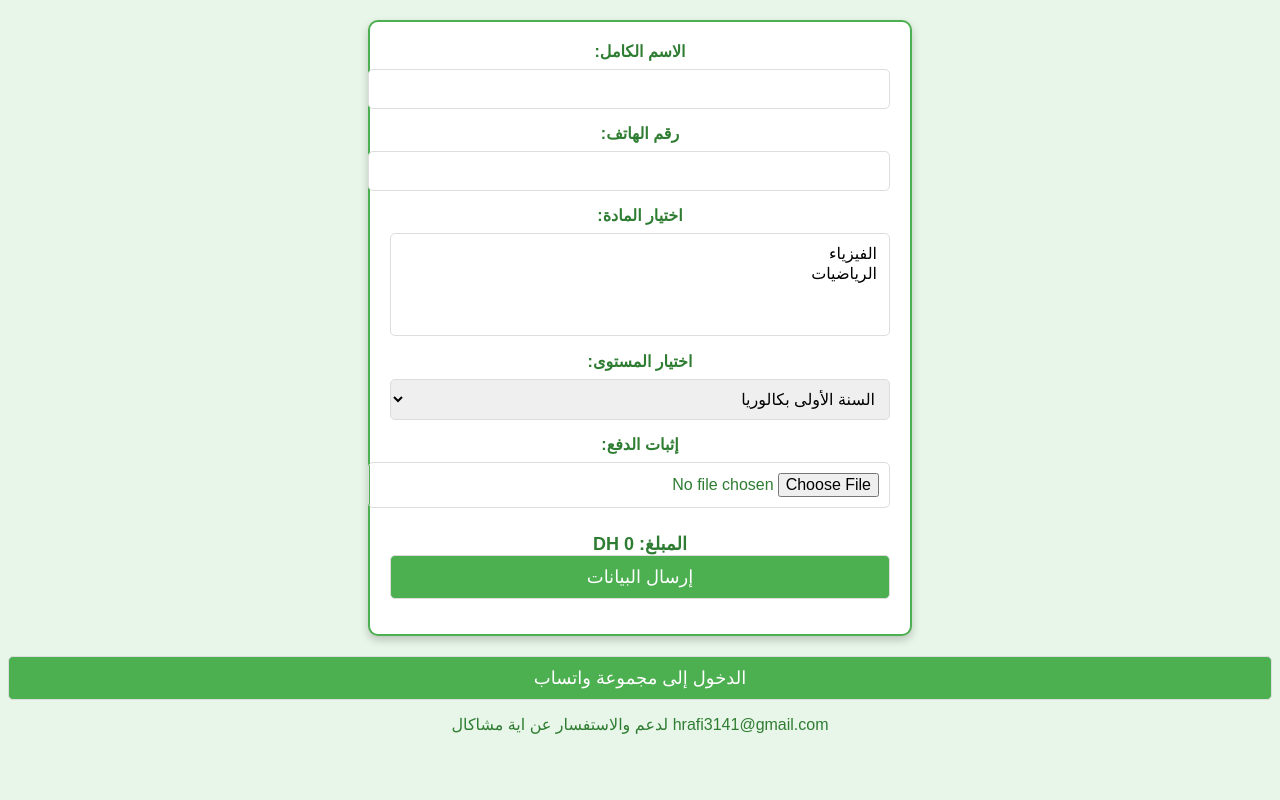
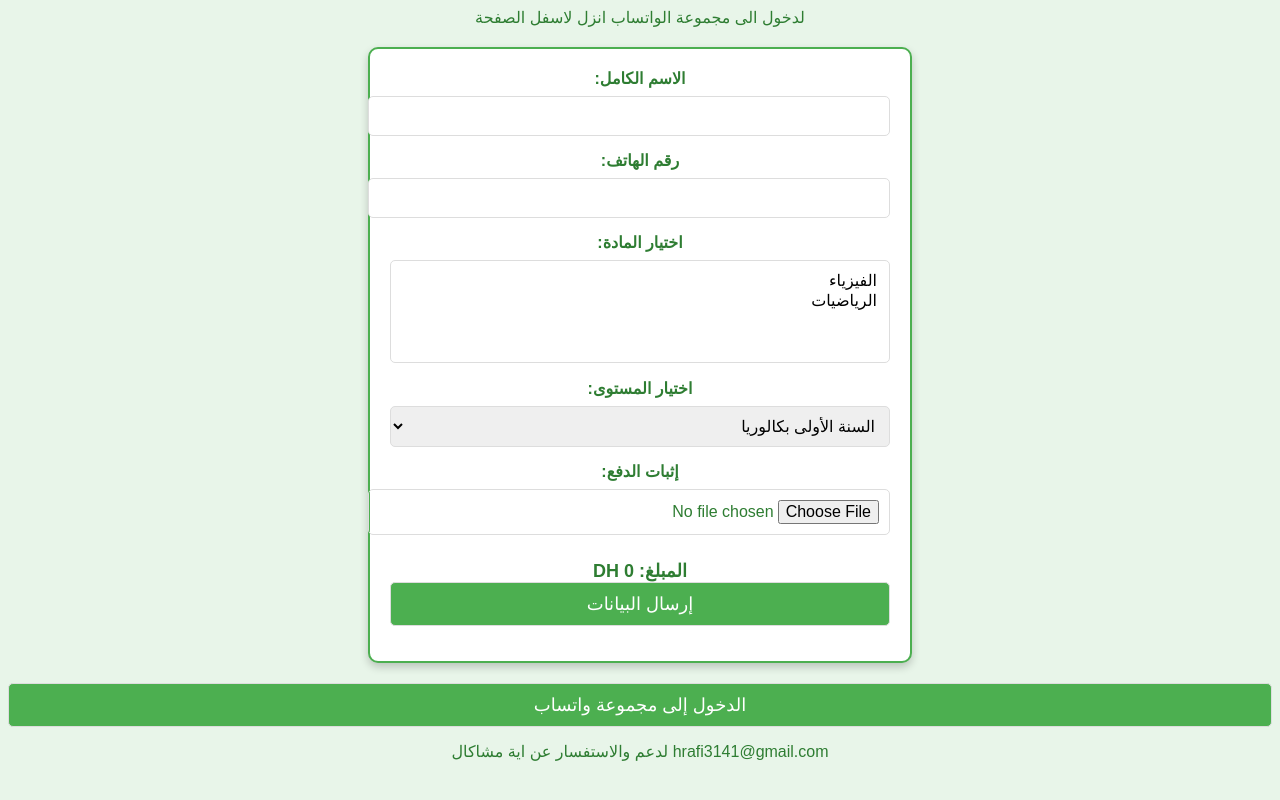
Before and after one commit to hamzahamzahhh/34h___a___m___z___a34, a plain HTML site: page index.html in a window 1280 px wide. Drawn offline with Linux system fonts and the light colour scheme.

Commit message:
Update index.html

```diff
--- a/index.html
+++ b/index.html
@@ -1,6 +1,7 @@
 <!DOCTYPE html>
 <html lang="ar" dir="rtl">
 <head>
+    لدخول الى مجموعة الواتساب انزل  لاسفل الصفحة
     <meta charset="UTF-8">
     <meta name="viewport" content="width=device-width, initial-scale=1.0">
     <meta http-equiv="X-UA-Compatible" content="ie=edge">
```
